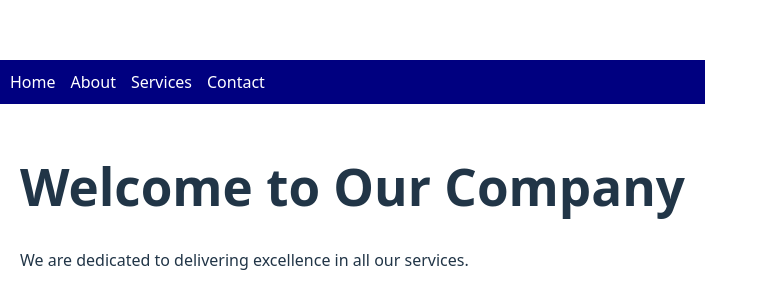
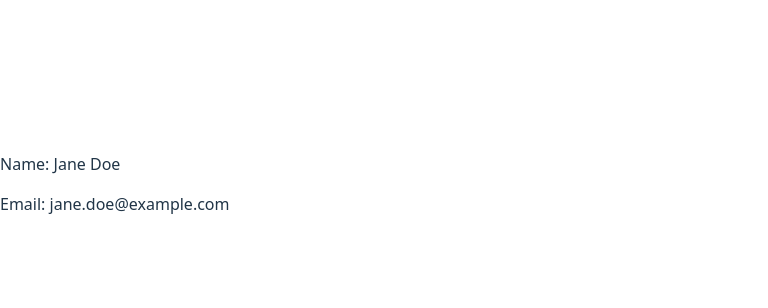
Before and after one commit to chidiogboi/alx-fe-reactjs, a React (Vite) app: page / in a window 1280 px wide. Shown: the part 216-524 px from the top of the page, without its empty margins (0-768 px from the left). Built offline with nearby package versions, Linux system fonts and the light colour scheme.

Commit message:
Refactored app using Context API instead of prop drilling

```diff
--- a/src/App.jsx
+++ b/src/App.jsx
@@ -1,21 +1,14 @@
-import { BrowserRouter as Router, Routes, Route } from 'react-router-dom';
-import Home from './Home';
-import About from './About';
-import Services from './Services';
-import Contact from './Contact';
-import Navbar from './Navbar';
+// src/App.jsx
+import ProfilePage from './ProfilePage';
+import UserContext from './UserContext';
 
 function App() {
+  const userData = { name: "Jane Doe", email: "jane.doe@example.com" };
+
   return (
-    <Router>
-      <Navbar />
-      <Routes>
-        <Route path="/" element={<Home />} />
-        <Route path="/about" element={<About />} />
-        <Route path="/services" element={<Services />} />
-        <Route path="/contact" element={<Contact />} />
-      </Routes>
-    </Router>
+    <UserContext.Provider value={userData}>
+      <ProfilePage />
+    </UserContext.Provider>
   );
 }
 
--- /dev/null
+++ b/src/ProfilePage.jsx
@@ -0,0 +1,8 @@
+// src/ProfilePage.jsx
+import UserInfo from './UserInfo';
+
+function ProfilePage() {
+  return <UserInfo />;
+}
+
+export default ProfilePage;
--- /dev/null
+++ b/src/UserContext.js
@@ -0,0 +1,6 @@
+// src/UserContext.js
+import { createContext } from 'react';
+
+const UserContext = createContext();
+
+export default UserContext;
--- /dev/null
+++ b/src/UserDetails.jsx
@@ -0,0 +1,16 @@
+// src/UserDetails.jsx
+import { useContext } from 'react';
+import UserContext from './UserContext';
+
+function UserDetails() {
+  const userData = useContext(UserContext);
+
+  return (
+    <div>
+      <p>Name: {userData.name}</p>
+      <p>Email: {userData.email}</p>
+    </div>
+  );
+}
+
+export default UserDetails;
--- /dev/null
+++ b/src/UserInfo.jsx
@@ -0,0 +1,8 @@
+// src/UserInfo.jsx
+import UserDetails from './UserDetails';
+
+function UserInfo() {
+  return <UserDetails />;
+}
+
+export default UserInfo;
```
